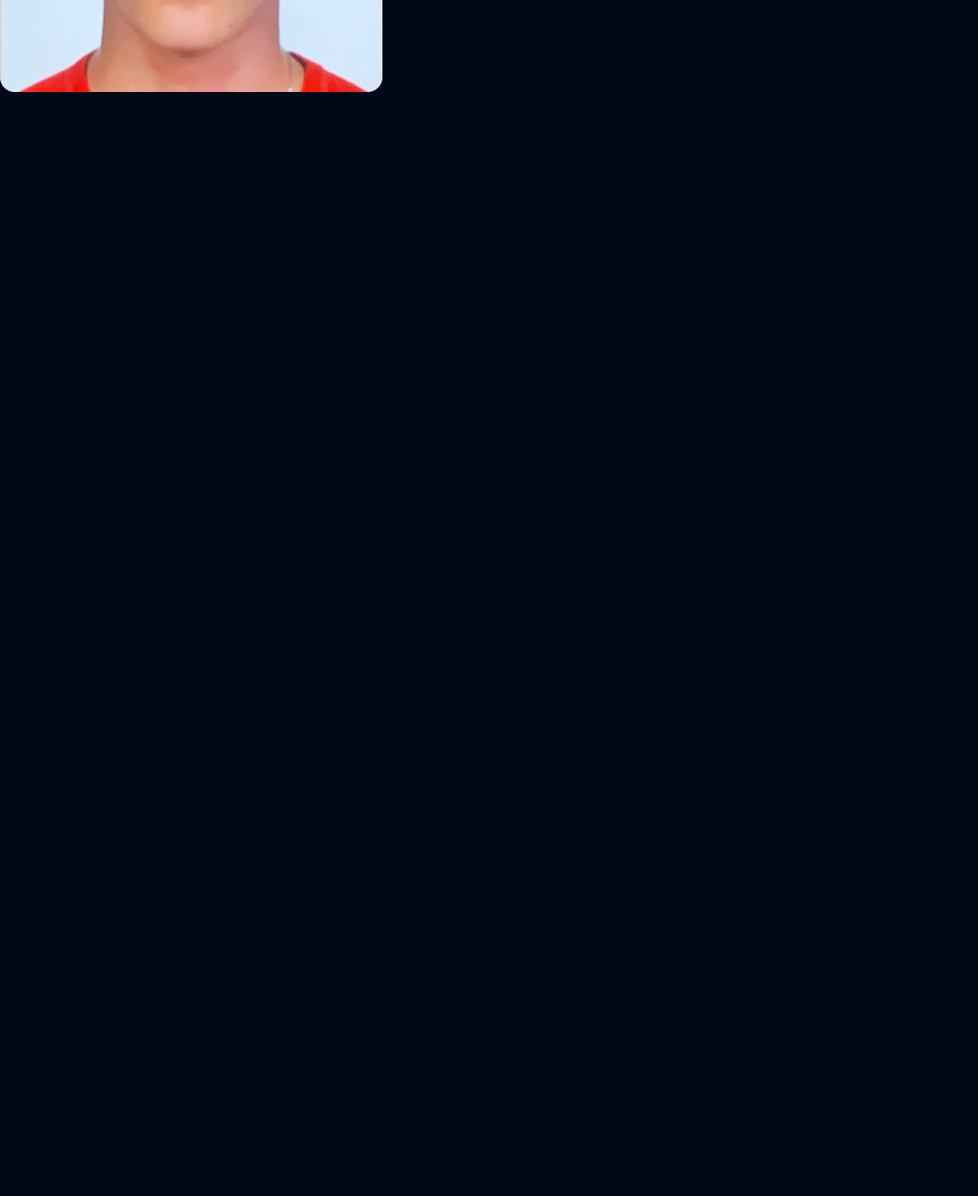
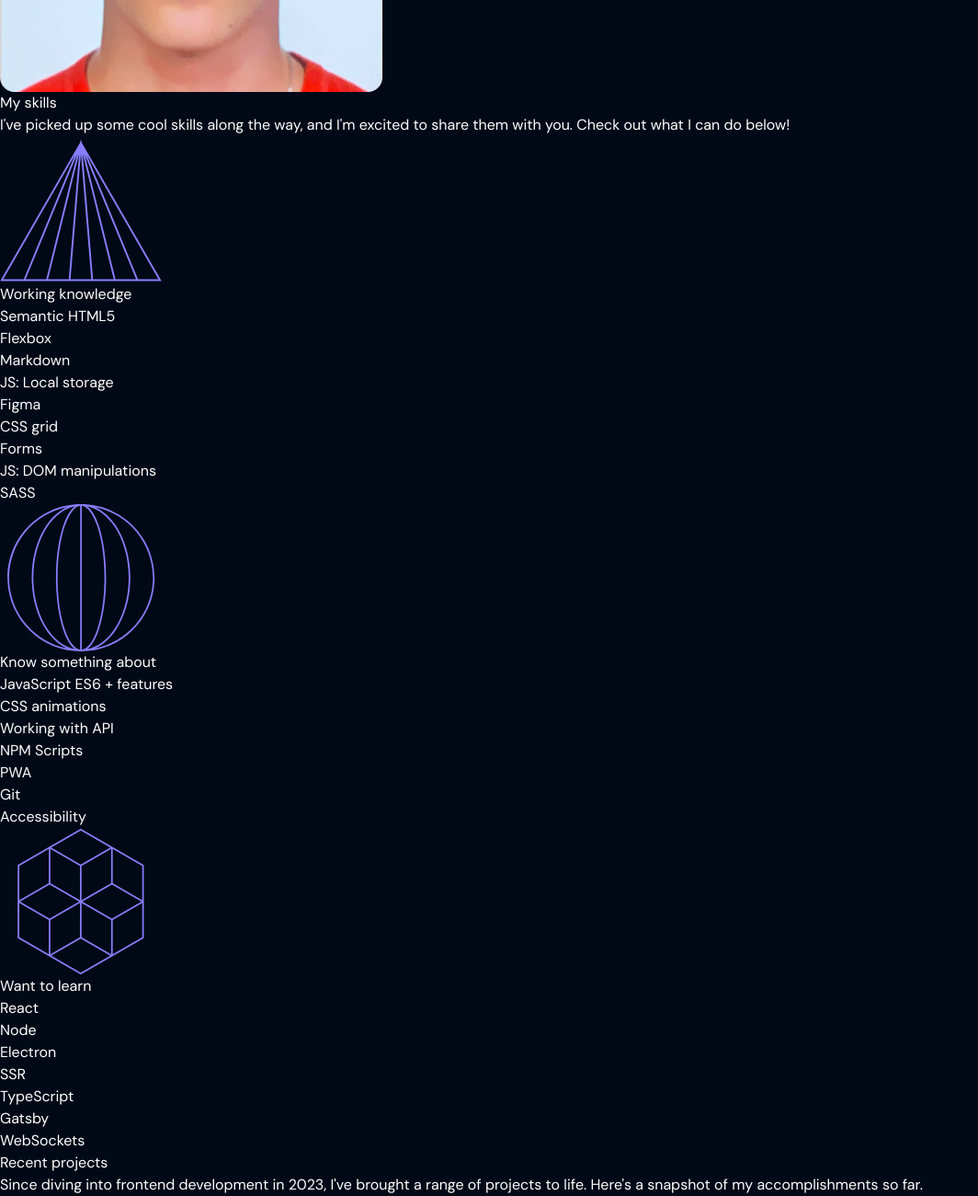
Before and after one commit to kacper-grudzinski/portfolio, a website built with Parcel: page src/index.html in a window 1280 px wide. Shown: the part 639-1939 px from the top of the page at 92% size, without its empty margins (0-1064 px from the left). Before the commit the page ends 800 px from the top, so only its background shows below. Built offline with nearby package versions, Linux system fonts and the light colour scheme.

Commit message:
Add skills markup

```diff
--- a/src/index.html
+++ b/src/index.html
@@ -40,7 +40,62 @@
         </p>
         <a href="#contact">Get in touch</a>
         <a href="#skills">Get to know me</a>
-        <img src="./images/kacper.png" alt="">
+        <img src="./images/kacper.png" alt="" />
+      </section>
+      <section id="skills">
+        <h2>My skills</h2>
+        <p>
+          I've picked up some cool skills along the way, and I'm excited to
+          share them with you. Check out what I can do below!
+        </p>
+        <article>
+          <img class="w-44 h-40"  src="./images/triangle.svg" alt="" />
+          <h3>Working knowledge</h3>
+          <ul>
+            <li>Semantic HTML5</li>
+            <li>Flexbox</li>
+            <li>Markdown</li>
+            <li>JS: Local storage</li>
+            <li>Figma</li>
+            <li>CSS grid</li>
+            <li>Forms</li>
+            <li>JS: DOM manipulations</li>
+            <li>SASS</li>
+          </ul>
+        </article>
+        <article>
+          <img class="w-44 h-40"  src="./images/circle.svg" alt="" />
+          <h3>Know something about</h3>
+          <ul>
+            <li>JavaScript ES6 + features</li>
+            <li>CSS animations</li>
+            <li>Working with API</li>
+            <li>NPM Scripts</li>
+            <li>PWA</li>
+            <li>Git</li>
+            <li>Accessibility</li>
+          </ul>
+        </article>
+        <article>
+          <img class="w-44 h-40"  src="./images/cube.svg" alt="" />
+          <h3>Want to learn</h3>
+          <ul>
+            <li>React</li>
+            <li>Node</li>
+            <li>Electron</li>
+            <li>SSR</li>
+            <li>TypeScript</li>
+            <li>Gatsby</li>
+            <li>WebSockets</li>
+          </ul>
+        </article>
+      </section>
+      <section id="projects">
+        <h2>Recent projects</h2>
+        <p>
+          Since diving into frontend development in 2023, I've brought a range
+          of projects to life. Here's a snapshot of my accomplishments so far.
+        </p>
       </section>
     </main>
     <script type="module" src="./main.js"></script>
```
Also changed, not shown: src/images/circle.svg (added), src/images/cube.svg (added), src/images/triangle.svg (added).
